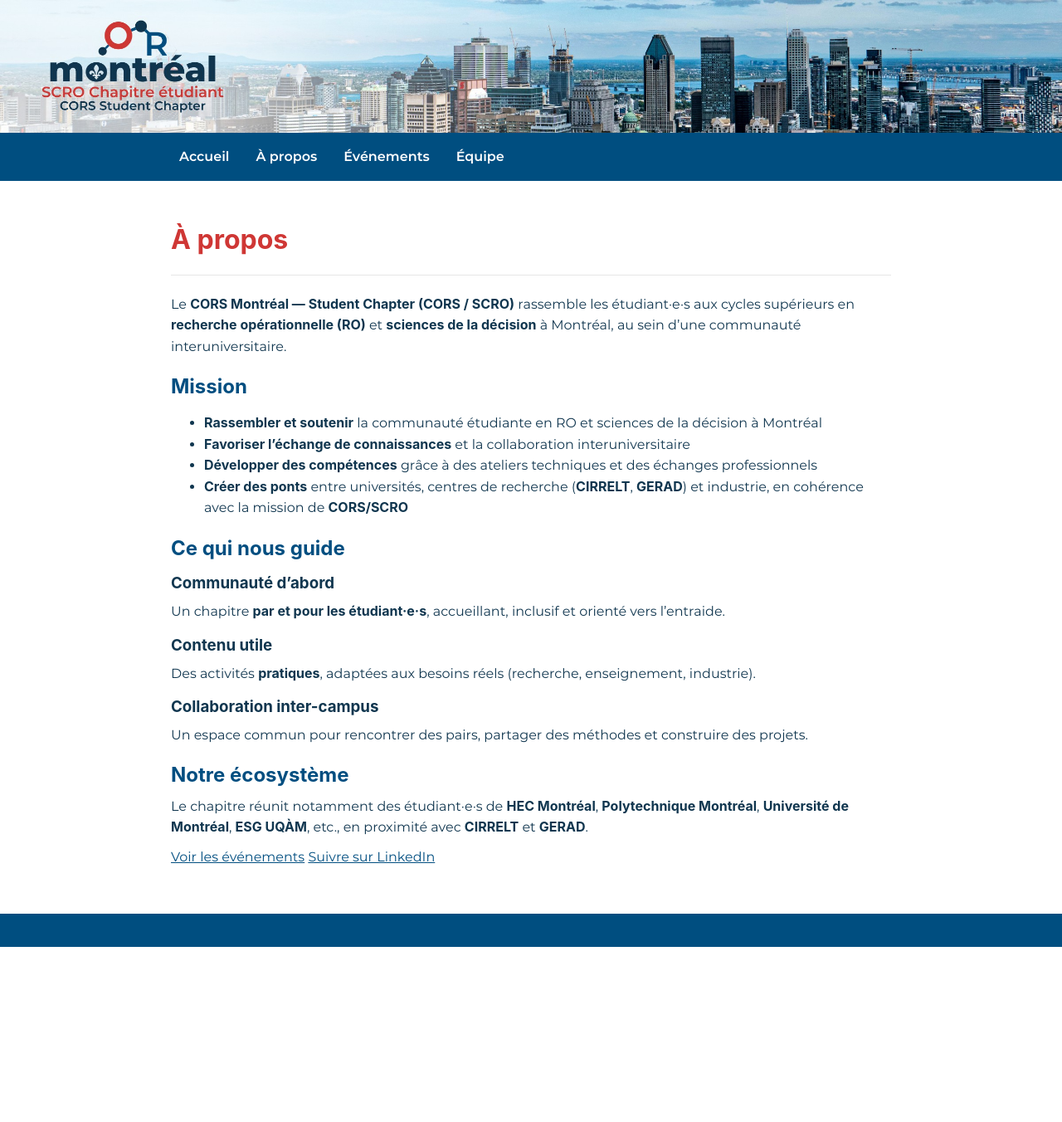
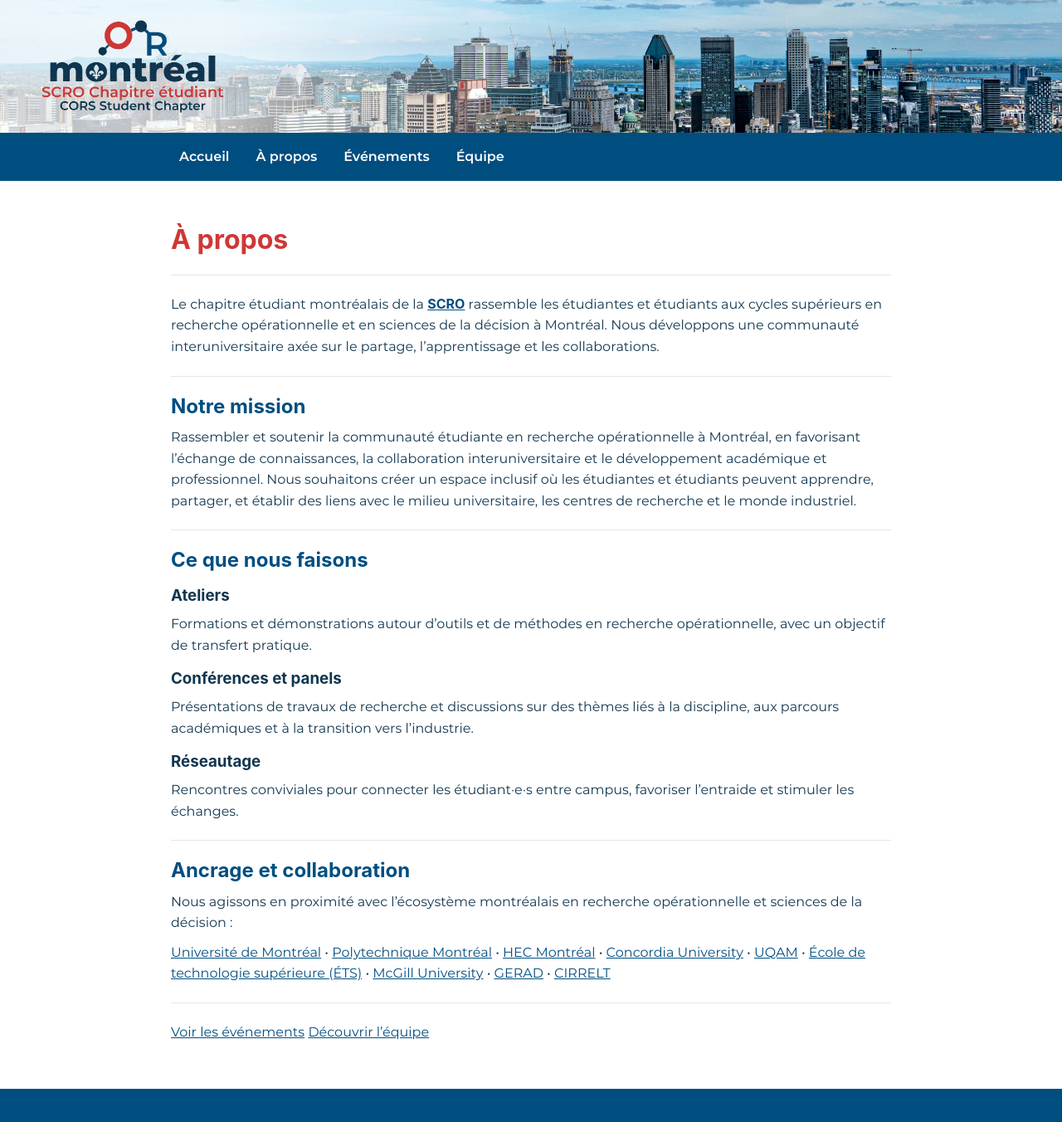
Before and after one commit to juanseripe/cors-montreal-student-chapter, a Jekyll site: the page built from docs/a-propos.md, in a window 1280 px wide. Shown: the whole page at 83% size. Built offline with Jekyll 4.4.1, drawn with Linux system fonts in a browser that asks for light colours; some web fonts are replaced; before the commit the page ends 1141 px from its top, so only the background shows below that.

Commit message:
À propos

```diff
--- a/docs/a-propos.md
+++ b/docs/a-propos.md
@@ -7,31 +7,46 @@ title: À propos
 
 ---
 
-Le **CORS Montréal — Student Chapter (CORS / SCRO)** rassemble les étudiant·e·s aux cycles supérieurs en **recherche opérationnelle (RO)** et **sciences de la décision** à Montréal, au sein d’une communauté interuniversitaire.
+Le chapitre étudiant montréalais de la [**SCRO**](https://www.cors.ca/fr/node/6) rassemble les étudiantes et étudiants aux cycles supérieurs en recherche opérationnelle et en sciences de la décision à Montréal. Nous développons une communauté interuniversitaire axée sur le partage, l’apprentissage et les collaborations.
 
-## Mission
+---
 
-- **Rassembler et soutenir** la communauté étudiante en RO et sciences de la décision à Montréal
-- **Favoriser l’échange de connaissances** et la collaboration interuniversitaire
-- **Développer des compétences** grâce à des ateliers techniques et des échanges professionnels
-- **Créer des ponts** entre universités, centres de recherche (**CIRRELT**, **GERAD**) et industrie, en cohérence avec la mission de **CORS/SCRO**
+## Notre mission
 
-## Ce qui nous guide
+Rassembler et soutenir la communauté étudiante en recherche opérationnelle à Montréal, en favorisant l’échange de connaissances, la collaboration interuniversitaire et le développement académique et professionnel. Nous souhaitons créer un espace inclusif où les étudiantes et étudiants peuvent apprendre, partager, et établir des liens avec le milieu universitaire, les centres de recherche et le monde industriel.
 
-### Communauté d’abord
-Un chapitre **par et pour les étudiant·e·s**, accueillant, inclusif et orienté vers l’entraide.
+---
 
-### Contenu utile
-Des activités **pratiques**, adaptées aux besoins réels (recherche, enseignement, industrie).
+## Ce que nous faisons
 
-### Collaboration inter-campus
-Un espace commun pour rencontrer des pairs, partager des méthodes et construire des projets.
+### Ateliers
+Formations et démonstrations autour d’outils et de méthodes en recherche opérationnelle, avec un objectif de transfert pratique.
 
-## Notre écosystème
+### Conférences et panels
+Présentations de travaux de recherche et discussions sur des thèmes liés à la discipline, aux parcours académiques et à la transition vers l’industrie.
 
-Le chapitre réunit notamment des étudiant·e·s de **HEC Montréal**, **Polytechnique Montréal**, **Université de Montréal**, **ESG UQÀM**, etc., en proximité avec **CIRRELT** et **GERAD**.
+### Réseautage
+Rencontres conviviales pour connecter les étudiant·e·s entre campus, favoriser l’entraide et stimuler les échanges.
+
+---
+
+## Ancrage et collaboration
+
+Nous agissons en proximité avec l’écosystème montréalais en recherche opérationnelle et sciences de la décision :
+
+[Université de Montréal](https://www.umontreal.ca/) •
+[Polytechnique Montréal](https://www.polymtl.ca/) •
+[HEC Montréal](https://www.hec.ca/en) •
+[Concordia University](https://www.concordia.ca/) •
+[UQAM](https://uqam.ca/) •
+[École de technologie supérieure (ÉTS)](https://www.etsmtl.ca/) •
+[McGill University](https://www.mcgill.ca/) •
+[GERAD](https://www.gerad.ca/) •
+[CIRRELT](https://www.cirrelt.ca/)
+
+---
 
 <div class="cta-row">
-  <a class="btn primary" href="/events/">Voir les événements</a>
-  <a class="btn" href="[LIEN_LINKEDIN]">Suivre sur LinkedIn</a>
+  <a class="btn primary" href="{{ site.baseurl }}/evenements.html">Voir les événements</a>
+  <a class="btn" href="{{ site.baseurl }}/equipe.html">Découvrir l’équipe</a>
 </div>
--- a/docs/assets/style.css
+++ b/docs/assets/style.css
@@ -215,6 +215,7 @@ h1, h2, h3 {
 h1 {
   color: var(--accent);
 }
+
 h2 {
   color: var(--fg_other);
 }
```
